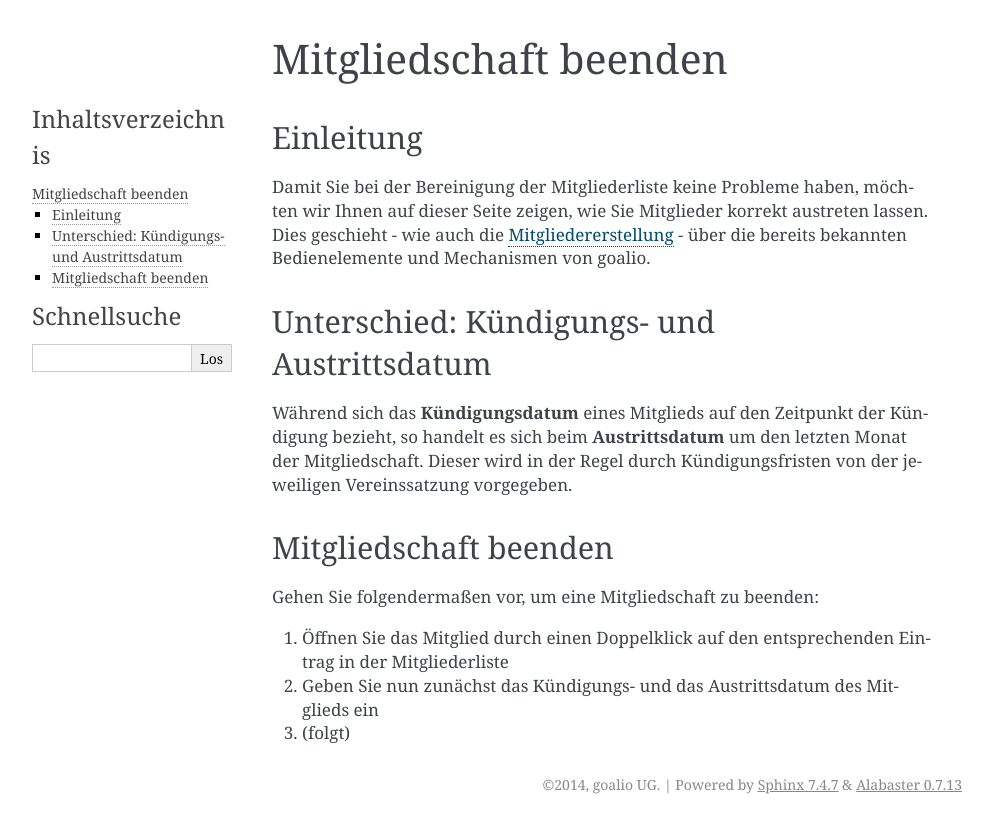
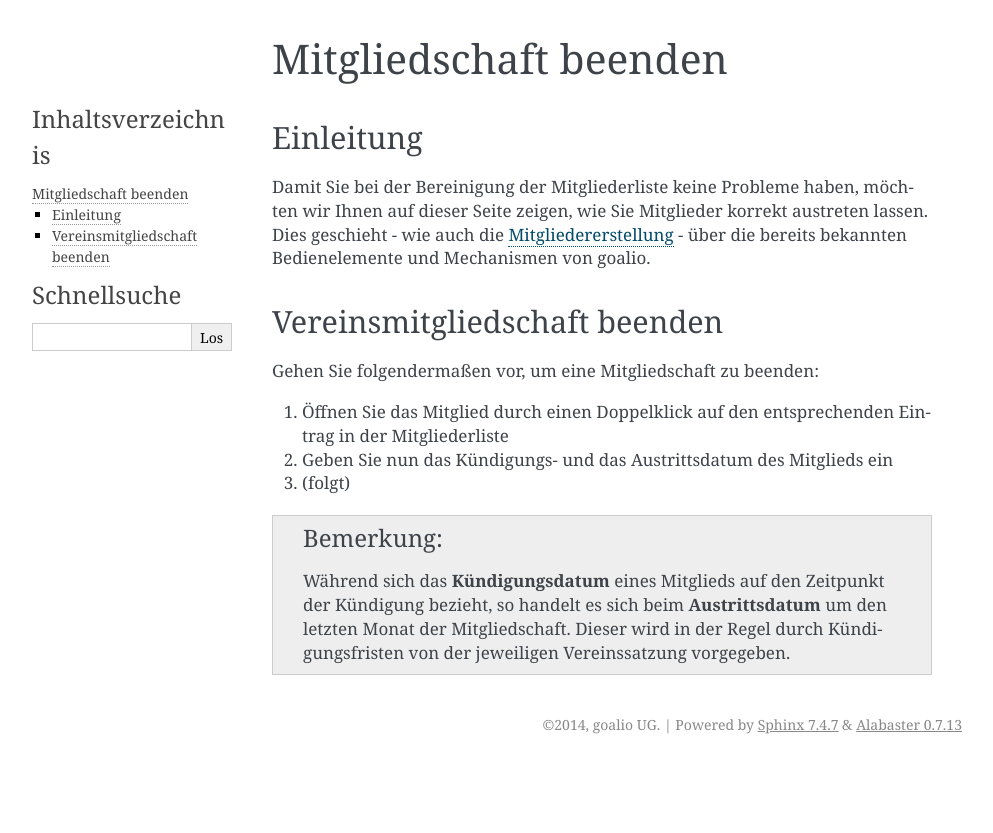
Before and after one commit to goalio/docs, a Sphinx documentation site: the page built from docs/module/mitglieder/mitgliedschaft-beenden.rst, in a window 1280 px wide. Shown: the top 833 px of the page, without its empty margins (148-1141 px from the left). Built offline with Sphinx 7.4.7, drawn with Linux system fonts in a browser that asks for light colours; formulas are drawn with MathJax 3; pages that are not in the unit, such as notebooks, are missing from menus.

Commit message:
Update mitgliedschaft-beenden.rst

```diff
--- a/docs/module/mitglieder/mitgliedschaft-beenden.rst
+++ b/docs/module/mitglieder/mitgliedschaft-beenden.rst
@@ -6,21 +6,19 @@ Einleitung
 
 Damit Sie bei der Bereinigung der Mitgliederliste keine Probleme haben, möchten wir Ihnen auf dieser Seite zeigen, wie Sie Mitglieder korrekt austreten lassen. Dies geschieht - wie auch die Mitgliedererstellung_ - über die bereits bekannten Bedienelemente und Mechanismen von goalio.
 
-Unterschied: Kündigungs- und Austrittsdatum
--------------------------------------------
-
-Während sich das **Kündigungsdatum** eines Mitglieds auf den Zeitpunkt der Kündigung bezieht, so handelt es sich beim **Austrittsdatum** um den letzten Monat der Mitgliedschaft. Dieser wird in der Regel durch Kündigungsfristen von der jeweiligen Vereinssatzung vorgegeben.
-
-Mitgliedschaft beenden
-----------------------
+Vereinsmitgliedschaft beenden
+-----------------------------
 
 Gehen Sie folgendermaßen vor, um eine Mitgliedschaft zu beenden:
 
 1. Öffnen Sie das Mitglied durch einen Doppelklick auf den entsprechenden Eintrag in der Mitgliederliste
 
-2. Geben Sie nun zunächst das Kündigungs- und das Austrittsdatum des Mitglieds ein
+2. Geben Sie nun das Kündigungs- und das Austrittsdatum des Mitglieds ein
 
 3. (folgt)
 
+.. note::
+	Während sich das **Kündigungsdatum** eines Mitglieds auf den Zeitpunkt der Kündigung bezieht, so handelt es sich beim **Austrittsdatum** um den letzten Monat der Mitgliedschaft. Dieser wird in der Regel durch Kündigungsfristen von der jeweiligen Vereinssatzung vorgegeben.
+
 .. _Mitgliedererstellung: /de/latest/module/mitglieder/erstellen.html
 .. _Bedienelemente: /de/latest/erste-schritte/benutzeroberflaeche.html
```
